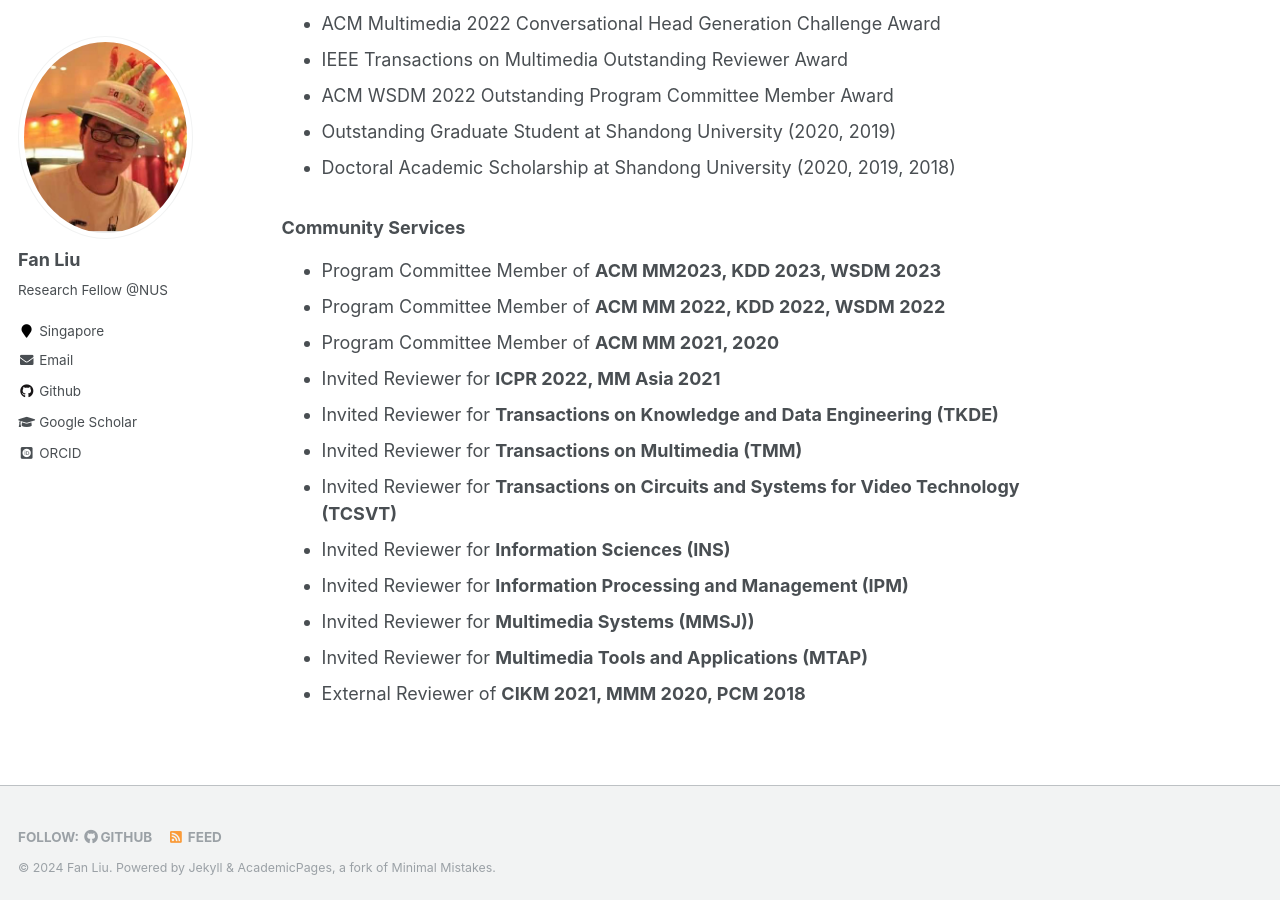
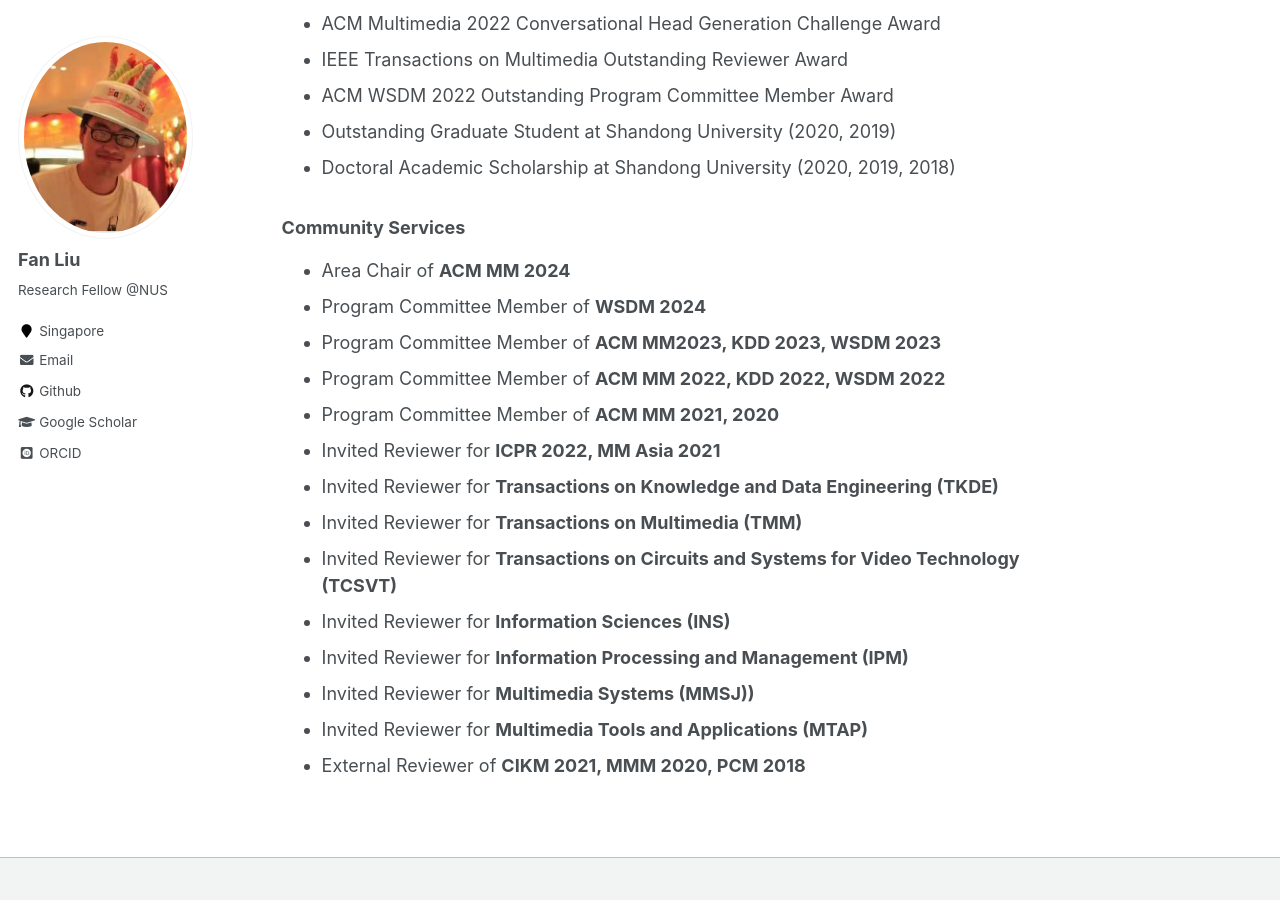
Before and after one commit to liufancs/liufancs.github.io, a Jekyll site: the page built from _pages/about.md, in a window 1280 px wide and 900 px high, scrolled down 2317 px. Built offline with Jekyll 4.4.1, drawn with Linux system fonts in a browser that asks for light colours; some web fonts are replaced.

Commit message:
Update about.md

```diff
--- a/_pages/about.md
+++ b/_pages/about.md
@@ -58,6 +58,8 @@ Recommendation. MM, 2023. [[Codes&Data](https://github.com/HuilinChenJN/SGFD)] [
 
 
 ### Community Services
+* Area Chair of **ACM MM 2024**
+* Program Committee Member of **WSDM 2024**
 * Program Committee Member of **ACM MM2023, KDD 2023, WSDM 2023**
 * Program Committee Member of **ACM MM 2022, KDD 2022, WSDM 2022**
 * Program Committee Member of **ACM MM 2021, 2020**
```
